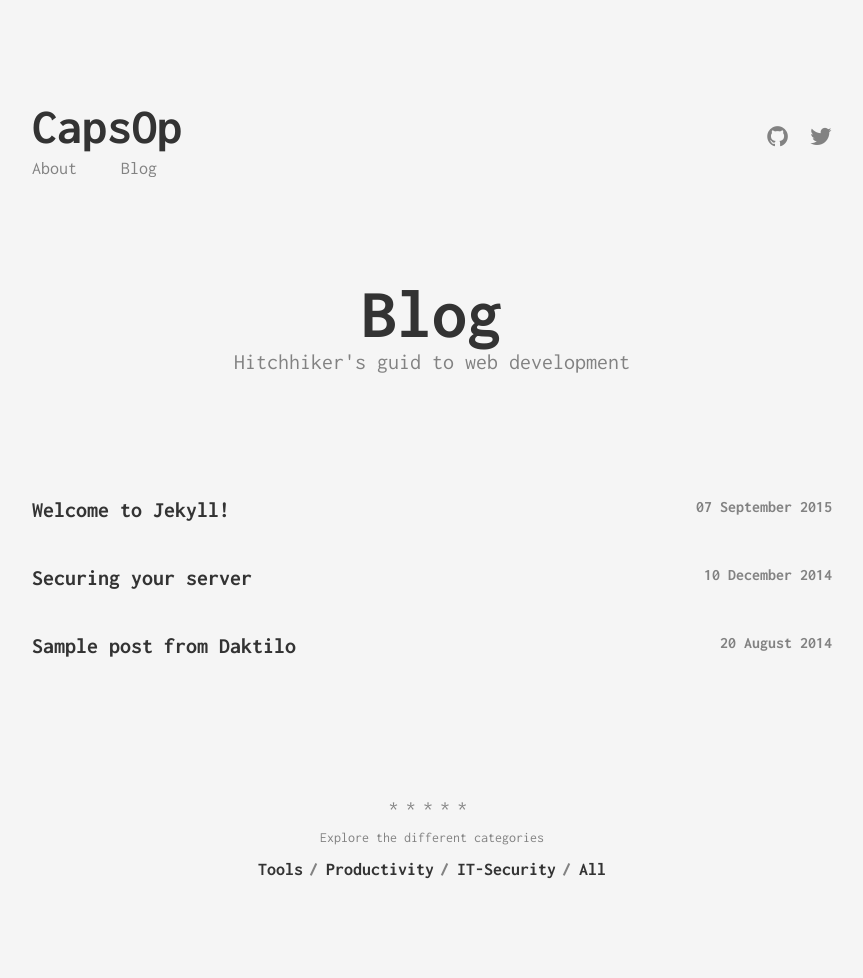
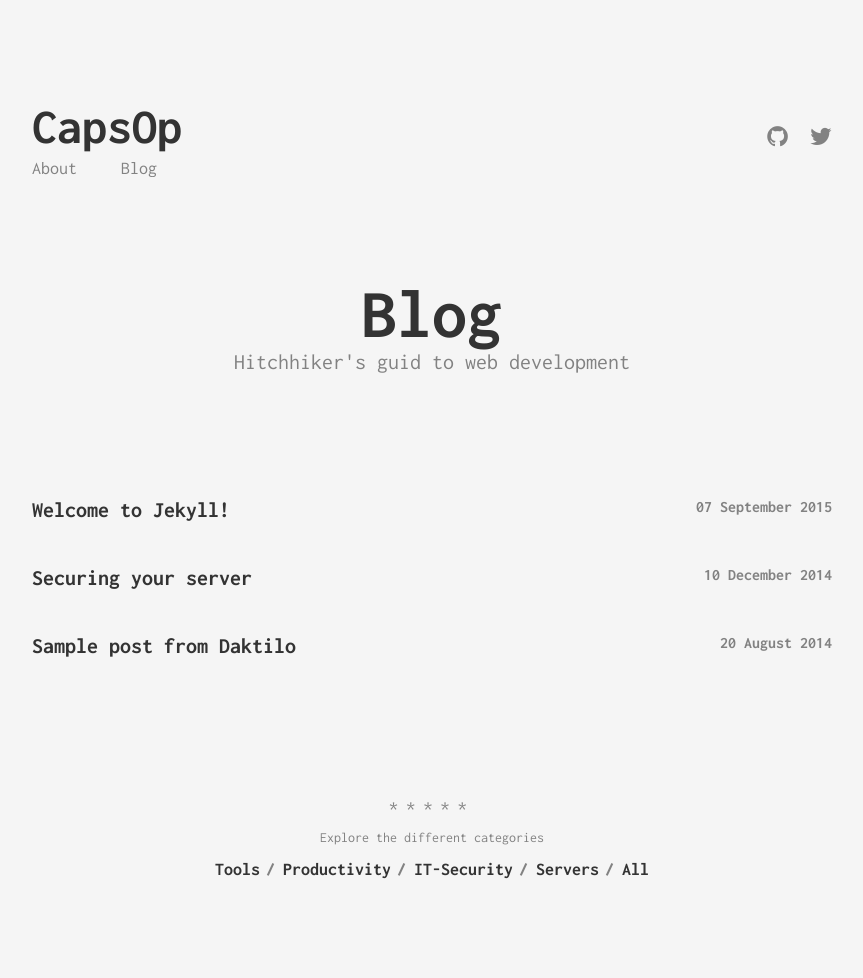
Before and after one commit to wirehack7/capsop.com, a Jekyll site: the page built from index.html, in a window 1280 px wide. Shown: the whole page, without its empty margins (208-1071 px from the left). Built offline with Jekyll 4.4.1, drawn with Linux system fonts in a browser that asks for light colours.

Commit message:
no message

```diff
--- a/_data/categories.yml
+++ b/_data/categories.yml
@@ -6,3 +6,6 @@
 
 - slug: itsec
   name: IT-Security
+
+- slug: servers
+  name: Servers
```
